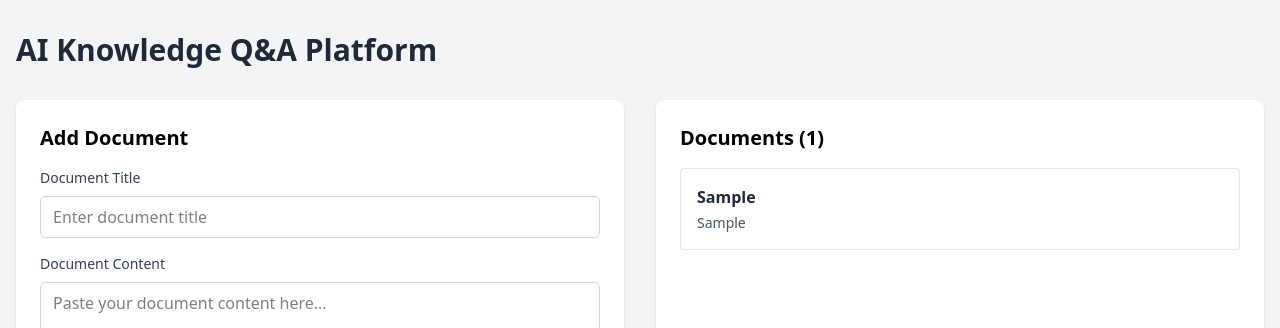
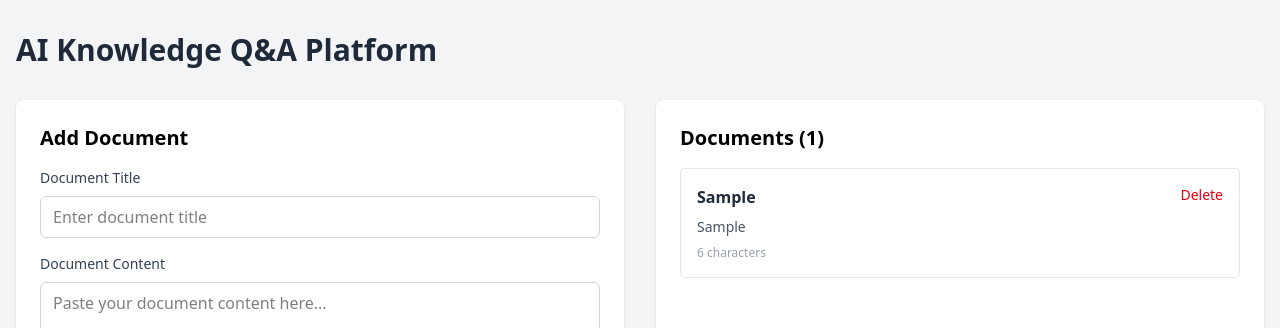
Before and after one commit to eumalin/ai-knowledge-hub, a React app in the folder frontend/: page / in a window 1280 px wide. Both pictures are taken after typing "Sample", "Sample" into the empty fields and a click on the button "Add Document". Shown: the top 328 px of the page. Built offline with nearby package versions, Linux system fonts and the light colour scheme; the HTML template or start-up script is replaced by a standard one.

Commit message:
feat(frontend): add document list and management

```diff
--- a/frontend/src/App.tsx
+++ b/frontend/src/App.tsx
@@ -29,6 +29,10 @@ function App() {
     setDocuments([...documents, newDocument]);
     setTitle('');
     setContent('');
+  };
+
+  const handleDeleteDocument = (id: string) => {
+    setDocuments(documents.filter((doc) => doc.id !== id));
   };
 
   return (
@@ -96,16 +100,30 @@ function App() {
                 No documents yet. Add one to get started!
               </p>
             ) : (
-              <div className="space-y-4">
+              <div className="space-y-4 max-h-[600px] overflow-y-auto">
                 {documents.map((doc) => (
                   <div
                     key={doc.id}
-                    className="border border-gray-200 rounded p-4"
+                    className="border border-gray-200 rounded p-4 hover:border-gray-300 transition-colors"
                   >
-                    <h3 className="font-semibold text-gray-800">{doc.title}</h3>
-                    <p className="text-sm text-gray-600 mt-1">
+                    <div className="flex justify-between items-start mb-2">
+                      <h3 className="font-semibold text-gray-800 flex-1">
+                        {doc.title}
+                      </h3>
+                      <button
+                        onClick={() => handleDeleteDocument(doc.id)}
+                        className="text-red-600 hover:text-red-800 text-sm ml-2"
+                        title="Delete document"
+                      >
+                        Delete
+                      </button>
+                    </div>
+                    <p className="text-sm text-gray-600 mb-2">
                       {doc.content.slice(0, 100)}
                       {doc.content.length > 100 ? '...' : ''}
+                    </p>
+                    <p className="text-xs text-gray-400">
+                      {doc.content.length} characters
                     </p>
                   </div>
                 ))}
```
